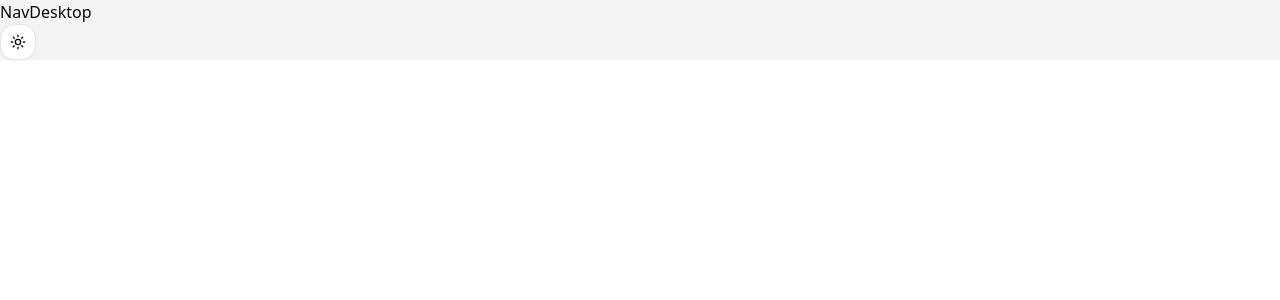
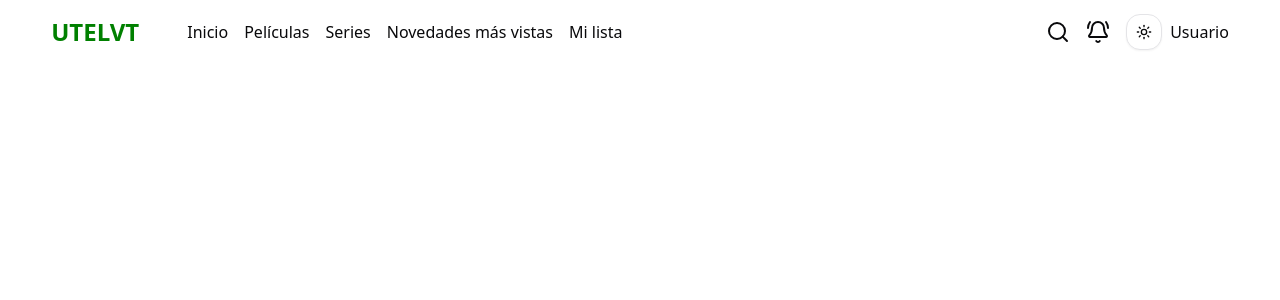
Before and after one commit to Hector-Lozada/clonnetflix, a Next.js app: page / in a window 1280 px wide. Shown: the top 300 px of the page. Built offline with nearby package versions, Linux system fonts and the light colour scheme.

Commit message:
update navbar

```diff
--- a/app/globals.css
+++ b/app/globals.css
@@ -14,6 +14,7 @@
 
 
 
+
 @layer base {
   :root {
     --background: 0 0% 100%;
@@ -22,7 +23,7 @@
     --card-foreground: 240 10% 3.9%;
     --popover: 0 0% 100%;
     --popover-foreground: 240 10% 3.9%;
-    --primary: 346.8 77.2% 49.8%;
+    --primary: 142.1 76.2% 36.3%;
     --primary-foreground: 355.7 100% 97.3%;
     --secondary: 240 4.8% 95.9%;
     --secondary-foreground: 240 5.9% 10%;
@@ -34,7 +35,7 @@
     --destructive-foreground: 0 0% 98%;
     --border: 240 5.9% 90%;
     --input: 240 5.9% 90%;
-    --ring: 346.8 77.2% 49.8%;
+    --ring: 142.1 76.2% 36.3%;
     --radius: 1rem;
     --chart-1: 12 76% 61%;
     --chart-2: 173 58% 39%;
@@ -50,8 +51,8 @@
     --card-foreground: 0 0% 95%;
     --popover: 0 0% 9%;
     --popover-foreground: 0 0% 95%;
-    --primary: 346.8 77.2% 49.8%;
-    --primary-foreground: 355.7 100% 97.3%;
+    --primary: 142.1 70.6% 45.3%;
+    --primary-foreground: 144.9 80.4% 10%;
     --secondary: 240 3.7% 15.9%;
     --secondary-foreground: 0 0% 98%;
     --muted: 0 0% 15%;
@@ -62,7 +63,7 @@
     --destructive-foreground: 0 85.7% 97.3%;
     --border: 240 3.7% 15.9%;
     --input: 240 3.7% 15.9%;
-    --ring: 346.8 77.2% 49.8%;
+    --ring: 142.4 71.8% 29.2%;
     --chart-1: 220 70% 50%;
     --chart-2: 160 60% 45%;
     --chart-3: 30 80% 55%;
@@ -70,6 +71,7 @@
     --chart-5: 340 75% 55%;
   }
 }
+
 
 
 
--- a/app/page.tsx
+++ b/app/page.tsx
@@ -1,4 +1,3 @@
-import { ModeToggle } from "@/components/mode-toggle";
 import {Navbar} from "@/components/Shared/Navbar/Navbar";
 
 export default function Home() {
@@ -6,7 +5,6 @@ export default function Home() {
     <>
     <div className=" relative bg-zinc-100 dark:bg-zinc-900">
       <Navbar />
-      <ModeToggle />
     </div>
     </>
   );
--- /dev/null
+++ b/components/Shared/Logo/Logo.tsx
@@ -0,0 +1,7 @@
+import Link from "next/link";
+
+export  function Logo() {
+  return (
+    <Link href="/" className="font-extrabold text-2xl text-[#008000]"> UTELVT</Link>
+  )
+}
--- /dev/null
+++ b/components/Shared/Logo/index.ts
@@ -0,0 +1 @@
+export * from './Logo';
--- a/components/Shared/Navbar/NavDesktop/NavDesktop.tsx
+++ b/components/Shared/Navbar/NavDesktop/NavDesktop.tsx
@@ -1,6 +1,41 @@
-
+import { ModeToggle } from '@/components/mode-toggle'
+import {cn} from '@/lib/utils'
+import { BellRing, Search } from 'lucide-react'
+import { Logo } from '@/components/Shared/Logo'
+import { itemsNavbar } from '@/data/itemsNAvbar'
+import Link from 'next/link'
 export  function NavDesktop() {
   return (
-    <div>NavDesktop</div>
+    <div
+    className={cn(
+      "z-30 left-0 right-0 top-0 h-16 fixed w-full transation-all duration-300"
+    )}
+    >
+      <div className='px-[4%] mx-auto h-full'>
+        <div className="flex gap-4 justify-between h-full items-center">
+          <div className="flex gap-2 items-center">
+            <Logo />
+            <div className='ml-10 flex gap-4'>
+              {itemsNavbar.map((item) => (
+                <Link
+                key={item.name}
+                href={item.href}
+                className='hover:text-[#008000] dark:hover:text-[#008000] transition-all duration-300'>
+                  {item.name}
+                </Link>
+              ))}
+            </div>
+          </div>
+          <div className=' flex gap-4 items-center'>
+            <Search className='cursor-pointer' />
+            <BellRing className='cursor-pointer' />
+            <div className='flex gap-2 items-center'>
+            <ModeToggle />
+              <p>Usuario</p>
+            </div>
+          </div>
+        </div>
+      </div>
+    </div>
   )
 }
--- /dev/null
+++ b/data/itemsNavbar.ts
@@ -0,0 +1,22 @@
+export const itemsNavbar = [
+  {
+    name: "Inicio",
+    href: "/",
+  },
+  {
+    name: "Películas",
+    href: "/movies",
+  },
+  {
+    name: "Series",
+    href: "/series",
+  },
+  {
+    name: "Novedades más vistas",
+    href: "/more-views",
+  },
+  {
+    name: "Mi lista",
+    href: "/my-list",
+  },
+];
```
